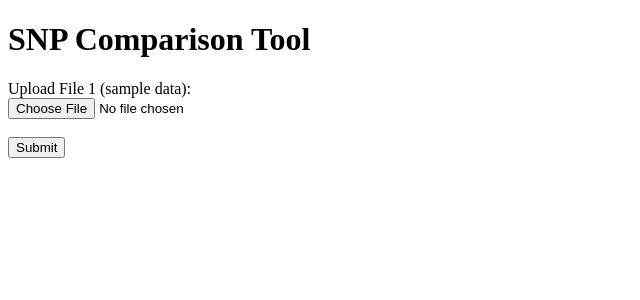
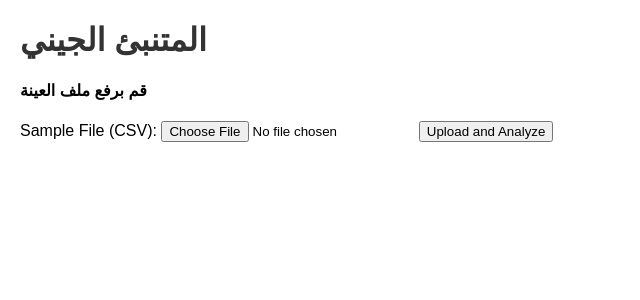
Before and after one commit to j1L860/py, a Flask app: page / in a window 1280 px wide. Shown: the top 300 px of the page, without its empty margins (0-640 px from the left). Run offline with Flask 3, Linux system fonts and the light colour scheme.

Commit message:
Update index.html

```diff
--- a/templates/index.html
+++ b/templates/index.html
@@ -3,22 +3,47 @@
 <head>
     <meta charset="UTF-8">
     <meta name="viewport" content="width=device-width, initial-scale=1.0">
-    <title>SNP Comparison Tool</title>
+    <title>المتنبئ الجيني</title>
+    <style>
+        body {
+            font-family: Arial, sans-serif;
+            margin: 20px;
+        }
+        h1 {
+            color: #333;
+        }
+        form {
+            margin-bottom: 20px;
+        }
+        .result-image {
+            margin-top: 20px;
+        }
+        .back-link {
+            margin-top: 20px;
+        }
+    </style>
 </head>
 <body>
-    <h1>SNP Comparison Tool</h1>
-    <form action="/upload" method="POST" enctype="multipart/form-data">
-        <label for="file1">Upload File 1 (sample data):</label><br>
-        <input type="file" id="file1" name="file1" required><br><br>
 
+    <h1>المتنبئ الجيني</h1>
+    <h4>قم برفع ملف العينة</h4>
 
-        <input type="submit" value="Submit">
+    <!-- Form to upload the sample file -->
+    <form method="POST" action="/upload" enctype="multipart/form-data">
+        <label for="sample_file">Sample File (CSV):</label>
+        <input type="file" name="sample_file" required>
+        <button type="submit">Upload and Analyze</button>
     </form>
-    {% if positive_snps_count %}
-    <h2>Results</h2>
-    <p>Number of positive SNPs: {{ positive_snps_count }}</p>
-    <h3>Plot:</h3>
-    <img src="{{ url_for('uploaded_file', filename='result_plot.png') }}" alt="Result Plot">
-{% endif %}
+
+    <!-- If the plot URL is available, display the plot -->
+    {% if plot_url %}
+    <div class="result-image">
+        <h1>Results</h1>
+        <img src="{{ plot_url }}" alt="Haplogroup Plot">
+        <br><br>
+        <a href="/" class="back-link">رجوع الى القائمة الرئيسية</a>
+    </div>
+    {% endif %}
+
 </body>
 </html>
```
